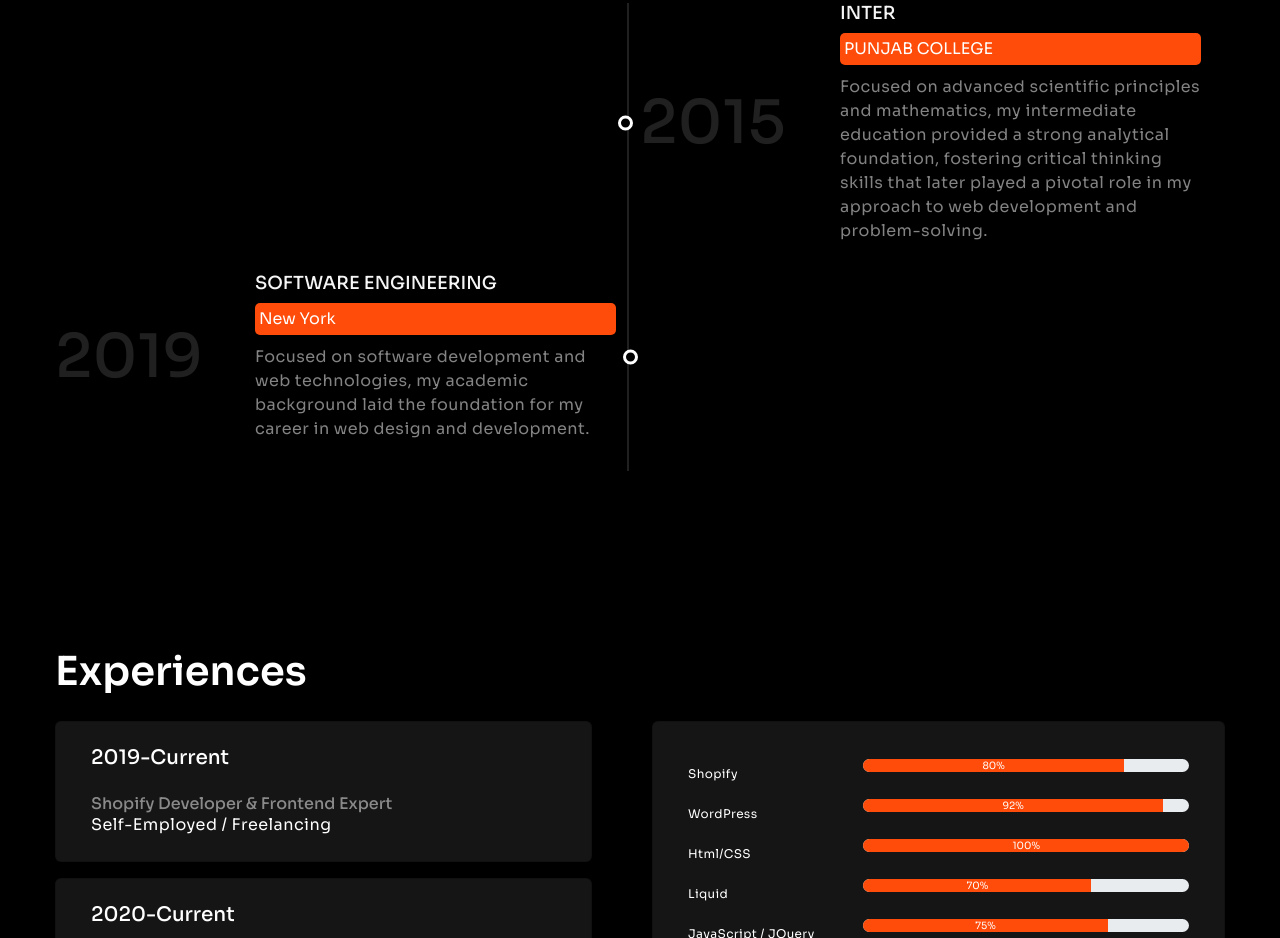
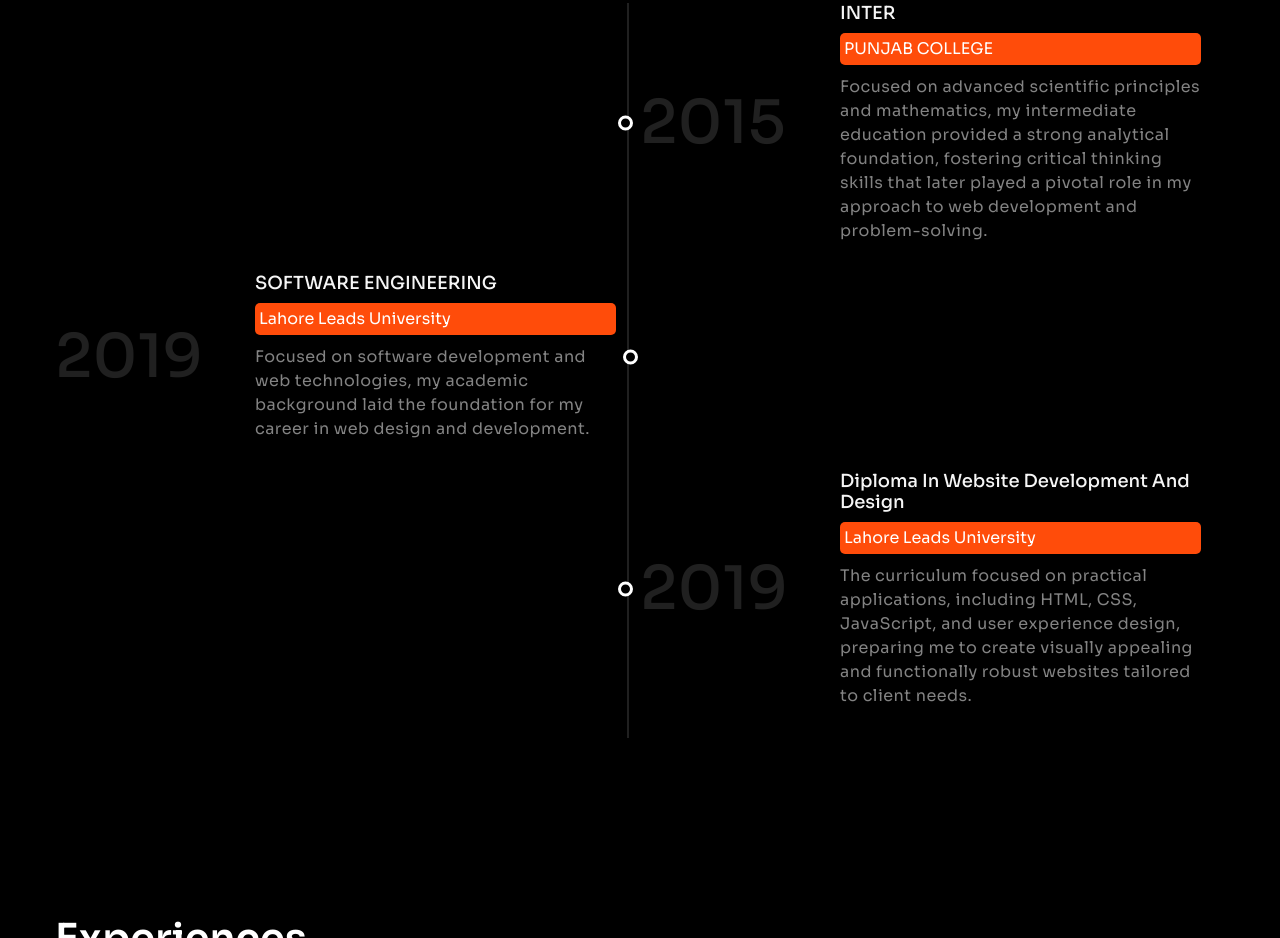
Before and after one commit to malikabubakar01/My-Portfolio-Site, a plain HTML site: page about.html in a window 1280 px wide. Shown: the part 1140-2078 px from the top of the page. Drawn offline with nearby package versions, Linux system fonts and the light colour scheme.

Commit message:
add education/ww

```diff
--- a/about.html
+++ b/about.html
@@ -151,26 +151,27 @@
                                     </div>
                                     <div class="prt_about_learnbox_info">
                                         <h4>SOFTWARE ENGINEERING</h4>
-                                        <span>New York</span>
+                                        <span>Lahore Leads University </span>
                                         <p>Focused on software development and web technologies, my academic background
                                             laid the foundation for my career in web design and development.</p>
                                     </div>
                                 </div>
                             </div>
-                            <!-- <div class="col-xl-6 offset-xl-6 col-md-12 col-sm-12 col-xs-12">
+                            <div class="col-xl-6 offset-xl-6 col-md-12 col-sm-12 col-xs-12">
                                 <div class="prt_about_learnbox_right">
                                     <div class="prt_about_learnbox_year">
-                                        <h1>2008</h1>
+                                        <h1>2019</h1>
                                     </div>
                                     <div class="prt_about_learnbox_info">
-                                        <h4>Diploma In UI/UX Design</h4>
-                                        <span>New York</span>
-                                        <p>Sed ut perspiciatis unde omnis iste natus error sit voluptatem accusantium
-                                            doloremque laudantium, totam rem aperiam.</p>
+                                        <h4>Diploma In Website Development and Design</h4>
+                                        <span>Lahore Leads University </span>
+                                        <p> The curriculum focused on practical applications, including HTML, CSS,
+                                            JavaScript, and user experience design, preparing me to create visually
+                                            appealing and functionally robust websites tailored to client needs.</p>
                                     </div>
                                 </div>
                             </div>
-                            <div class="col-xl-6 col-lg-6 col-md-12 col-sm-12 col-xs-12">
+                            <!-- <div class="col-xl-6 col-lg-6 col-md-12 col-sm-12 col-xs-12">
                                 <div class="prt_about_learnbox_left">
                                     <div class="prt_about_learnbox_year">
                                         <h1>2010</h1>
```
Also changed, not shown: Contact.html (+27 -14 lines).
